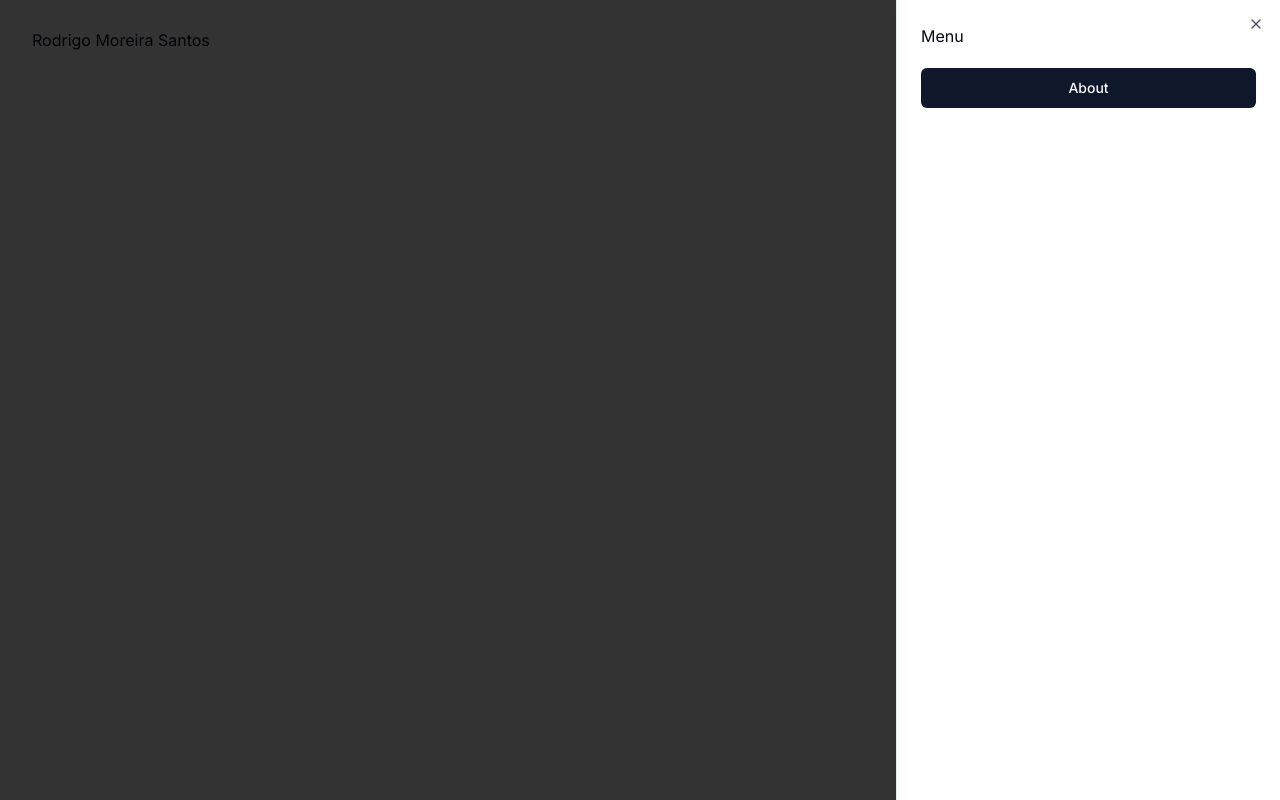
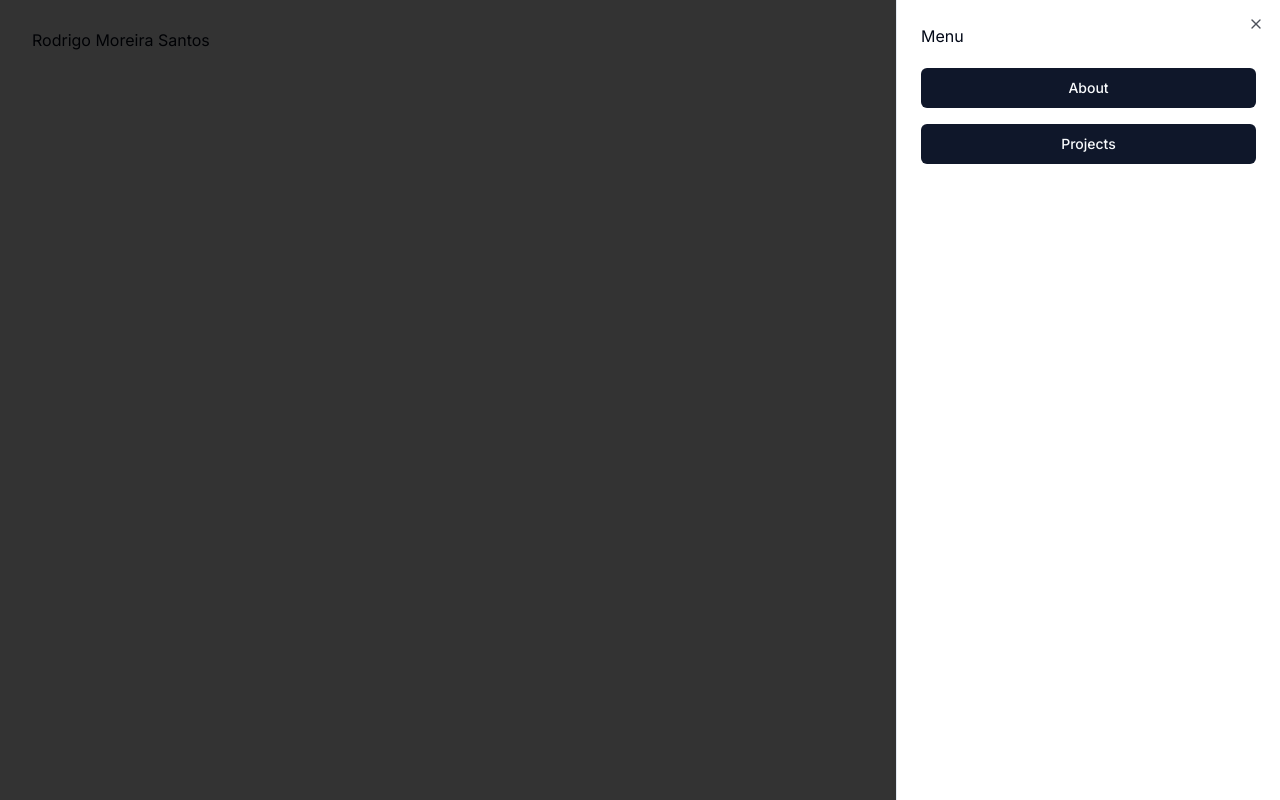
Before and after one commit to rodrigomoreirasantos/portfolio, a Next.js app: page / in a window 1280 px wide. Both pictures are taken after a click on the button 1219 px from the left and 40 px from the top of the page. Built offline with nearby package versions, Linux system fonts and the light colour scheme.

Commit message:
feat: add button Projects on Menu

```diff
--- a/app/components/menu.tsx
+++ b/app/components/menu.tsx
@@ -26,7 +26,13 @@ const Menu = () => {
               <Button className="w-full">About</Button>
             </SheetClose>
           </Link>
-          {/* <Button className="w-full">Projects</Button> */}
+
+          <Link href="#Projects">
+            <SheetClose asChild>
+              <Button className="w-full">Projects</Button>
+            </SheetClose>
+          </Link>
+
           {/* <Button className="w-full">Experience</Button> */}
           {/* <Button className="w-full">Contact</Button> */}
         </div>
```
